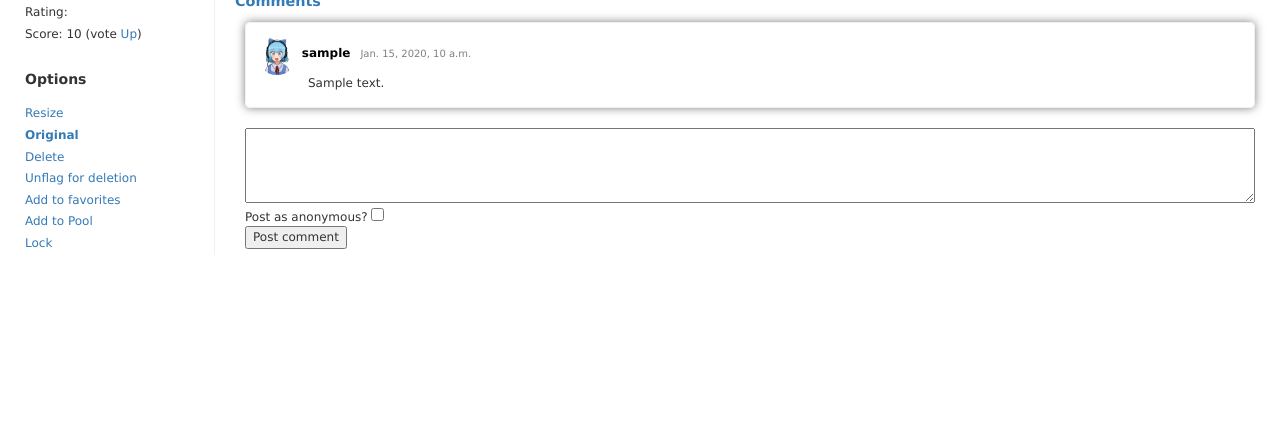
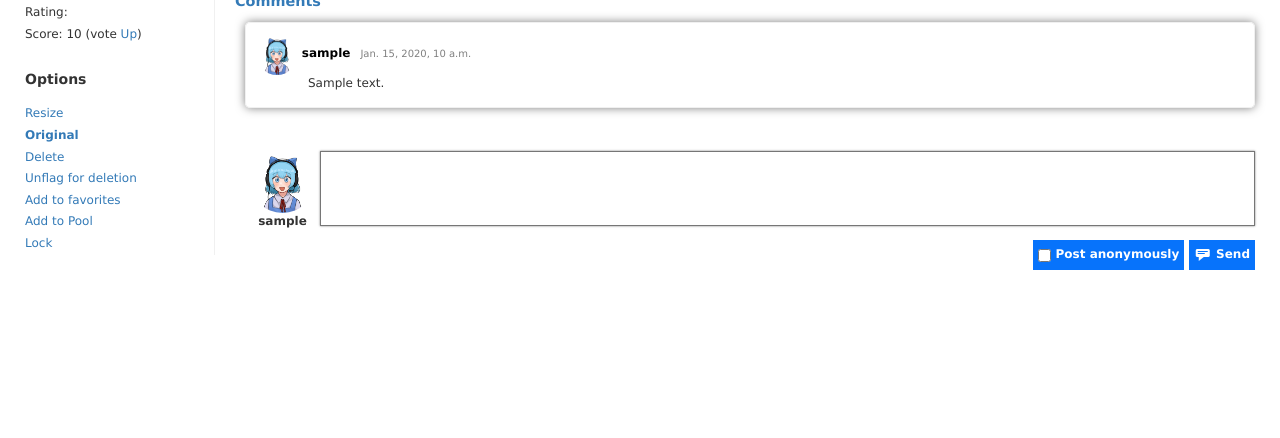
Before and after one commit to gingerchicken/homebooru, a Django app: page /post/1 in a window 1280 px wide. Shown: the part 362-800 px from the top of the page. Run offline with Django 4.2, Linux system fonts and the light colour scheme; a user stored in the database is signed in; data comes from the database, SQL or seed files in the repository; tables that the repository leaves empty hold one stand-in row (values such as "Sample post"); parts of the project's set-up code (start-up, migrations or seed data) failed here and were passed over; some libraries are stand-ins or nearby versions.

Commit message:
Add custom comment styling

```diff
--- a/booru/static/css/custom/view-post.css
+++ b/booru/static/css/custom/view-post.css
@@ -139,6 +139,7 @@
 /* Comments */
 :root {
     --avatar-size: 42px;
+    --my-avatar-size: 75px;
 }
 
 #comment-section {
@@ -150,15 +151,109 @@
     font-size: larger;
 }
 
-#comment-section > * > .new-comment {
+/* New Comment */
+.new-comment {
+    /* Divide the top */
+    margin-top: 30px;
+
     margin-bottom: 10px;
     padding: 10px;
     width: 100%;
 }
 
+/* New Content (contains avatar and message) */
+.new-message {
+    display: inline-flex;
+    align-items: center;
+    width: 100%;
+}
+
+.new-comment > * > .avatar {
+    display: inline-block;
+
+    max-width: var(--my-avatar-size);
+    overflow: hidden;
+    text-overflow: ellipsis;
+
+    text-align: center;
+    font-weight: bold;
+}
+
+.new-comment > * > .avatar > a {
+    /* Make sure that the text attributes are inheritted */
+    text-align: inherit;
+    font-weight: inherit;
+    color: inherit;
+}
+
+.new-comment > * > .avatar > * > img {
+    width: calc(var(--my-avatar-size) - 10px);
+    height: calc(var(--my-avatar-size) - 10px);
+
+    border-radius: 50%;
+}
+
+.controls {
+    width: 100%;
+    display: inline-flex;
+    justify-content: right;
+    align-items: center;
+    padding-top: 10px;
+}
+
+.new-comment > .controls > .control {
+    display: inline;
+    margin-left: 5px;
+
+    /* For some reason the button is like 0.5px smaller and it annoys me */
+    height: 30px;
+    display: flex;
+    justify-content: center;
+    align-items: center;
+
+    font-weight: bold;
+    user-select: none;
+
+    background-color: #0773fb;
+    color: white;
+    cursor: pointer;
+
+    /* Just cus it triggers me */
+    /* This isn't really matching the theme of the rest of the site */
+    transition: all 0.1s linear;
+}
+
+.new-comment > .controls > .control:hover {
+    background-color: #fbb307;
+}
+
+/* Send button */
+.new-comment > .controls > .control.submit > .ui-icon {
+    margin-right: 5px;
+}
+
+/* Anon check */
+.new-comment > .controls > .control.anonymous {
+    padding: 5px;
+}
+
+.new-comment > .controls > .control.anonymous > input {
+    margin-right: 5px;
+}
+
+/* New comment textarea */
 #comment {
+    min-height: var(--my-avatar-size);
+    padding: 5px;
     width: 100%;
-    height: 75px;
+
+    /* Disable these */
+    resize: none;
+    outline: none;
+    overflow: auto;
+
+    /* Add a drop shadow */
+    box-shadow: 0 0 2px rgba(0, 0, 0, 0.5);
 }
 
 .comment {
--- a/booru/static/css/responsive.css
+++ b/booru/static/css/responsive.css
@@ -620,3 +620,19 @@ div.forum-list-space {
     100% {
     }
 }
+
+/* Button */
+.button {
+    color: #fff;
+    font-weight: bold;
+    width: fit-content;
+    border: 0px;
+    padding: 5px;
+    background: #0773fb;
+    cursor: pointer;
+}
+
+.button:hover {
+    border: 0px;
+    background: #fbb307;
+}
--- a/booru/static/js/custom/view-post-elements.js
+++ b/booru/static/js/custom/view-post-elements.js
@@ -131,8 +131,20 @@ $(document).ready(() => {
     });
 
     // Add the comment submit button
-    $('.new-comment > input.submit').click((e) => {
+    $('.new-comment > * > .submit').click((e) => {
         // Send the comment
         sendComment();
     });
+
+    // Add anonymous check button
+    $('.new-comment > * > .anonymous').click((e) => {
+        // Get the element
+        const element = $(e.target);
+
+        // Get the input
+        const input = element.find('input');
+
+        // Toggle the input
+        input.prop('checked', !input.prop('checked'));
+    });
 });
--- a/booru/templates/booru/posts/view.html
+++ b/booru/templates/booru/posts/view.html
@@ -127,13 +127,24 @@
 					{% include "booru/components/paginator.html" %}
 				{% endwith %}
 				<div class="new-comment" style="display:none;">
-					<textarea name="comment" id="comment"></textarea>
+					<div class="new-message">
+						<div class="avatar">
+							<a {% if user.is_authenticated %}href="/accounts/profile/{{user.id}}"{% endif %}>
+								<img src="{% static 'layout/booru-logo.png' %}" class="avatar" />
+								{{user}}
+							</a>
+						</div>
+						<textarea name="comment" id="comment"></textarea>
+					</div>
+					<div class="controls">
 						{% if user.is_authenticated %}
-							<div class="anonymous">
-								Post as anonymous? <input type="checkbox" name="post-anonymous">
+							<div class="control anonymous">
+								<input type="checkbox" name="post-anonymous">Post anonymously
 							</div>
 						{% endif %}
-						<input class="submit" type="submit" name="submit" value="Post comment">
+						<div class="control submit button" type="submit" name="submit">
+							<span class="ui-icon ui-icon-comment option"></span>Send
+						</div>
 					</div>
 				</div>
 			</div>
```
